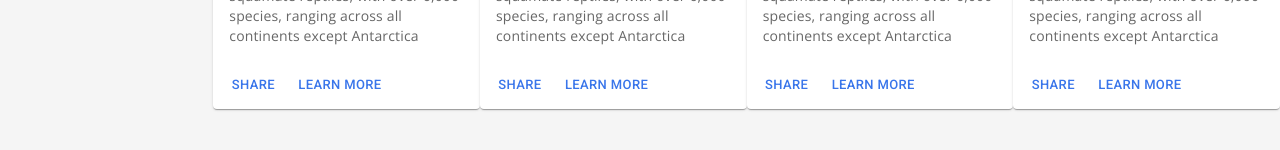
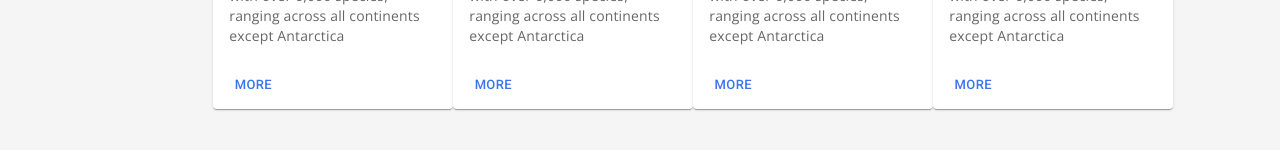
Before and after one commit to tic2601-2021-t3/ecommerce-ui, a React (Create React App) app in the folder ui/: page / in a window 1280 px wide. Shown: the part 576-726 px from the top of the page. Built offline with nearby package versions, Linux system fonts and the light colour scheme.

Commit message:
added button for product card to link to product details page

```diff
--- a/ui/src/components/product-card/product-card.jsx
+++ b/ui/src/components/product-card/product-card.jsx
@@ -5,6 +5,9 @@ import CardContent from '@mui/material/CardContent';
 import CardMedia from '@mui/material/CardMedia';
 import Button from '@mui/material/Button';
 import Typography from '@mui/material/Typography';
+
+//var productId = windows.location.href;
+//const id = productId.substring(productId.indexOf('=')+1); // to get product id
 
 const ProductCard = () => {
   return(
@@ -25,8 +28,8 @@ const ProductCard = () => {
         </Typography>
       </CardContent>
       <CardActions>
-        <Button size="small">Share</Button>
-        <Button size="small">Learn More</Button>
+        <Button size="small" href='/productId=1'>More</Button>
+        {/*<Button size="small" href='/productId={id}'>More</Button>*/}
       </CardActions>
     </Card>
   )
--- a/ui/src/components/product-card/styles.module.scss
+++ b/ui/src/components/product-card/styles.module.scss
@@ -2,6 +2,6 @@
 @import 'common/variable.scss';
 
 .contentGrid {
-    width: 100%;
+    width: 90%;
     margin: 10%;
 }
```
